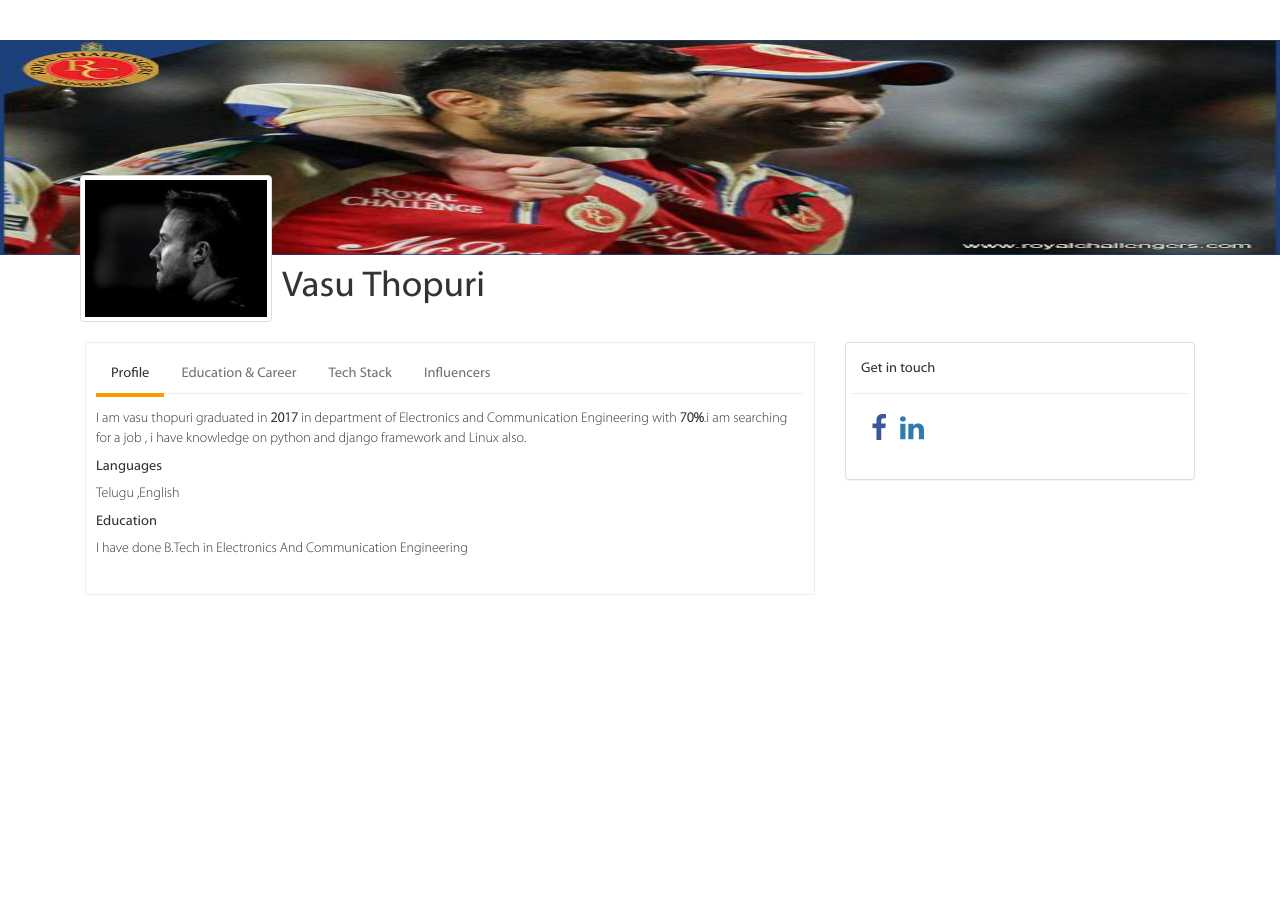
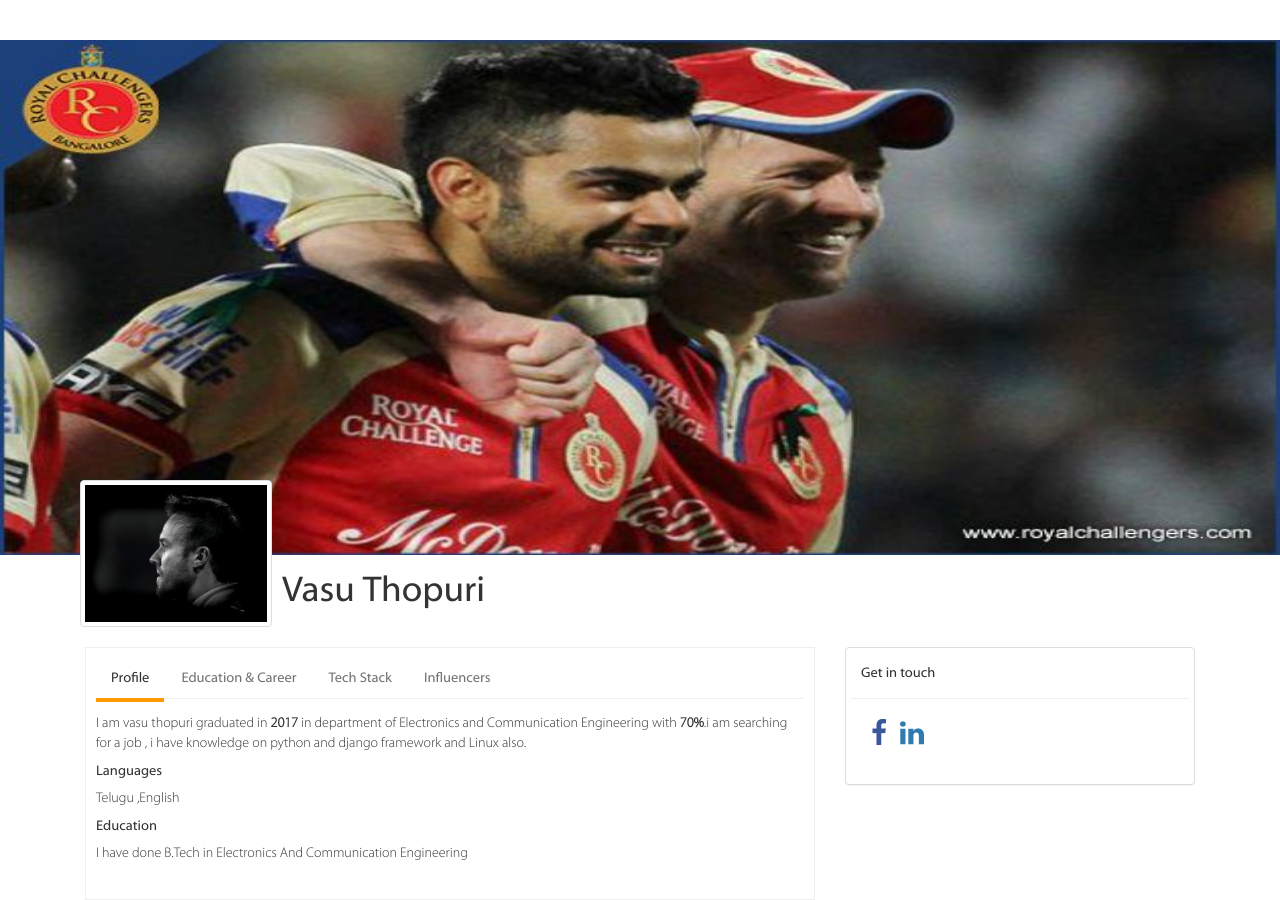
Before and after one commit to vasuthopuri/website, a Django app: page /about/ in a window 1280 px wide. Shown: the part 52-952 px from the top of the page. Before the commit the page ends 647 px from the top, so only its background shows below. Run offline with Django 3.2, Linux system fonts and the light colour scheme; some libraries are stand-ins or nearby versions.

Commit message:
change the css

```diff
--- a/music/static/music/css/styles.css
+++ b/music/static/music/css/styles.css
@@ -250,8 +250,8 @@
 .fb-profile img.fb-image-lg {
     z-index: 0;
     width: 100%;
-    margin-bottom: 10px;
-    height: 215px;
+    margin-bottom: 15px;
+    height: 515px;
 }
 
 .fb-image-profile {
--- a/requirements.txt
+++ b/requirements.txt
@@ -1,3 +1,4 @@
+dj-database-url==0.5.0
 Django==1.11.12
 gunicorn==19.7.1
 psycopg2==2.7.4
--- a/website/settings.py
+++ b/website/settings.py
@@ -12,9 +12,10 @@
 
 import os
 
+
 # Build paths inside the project like this: os.path.join(BASE_DIR, ...)
 BASE_DIR = os.path.dirname(os.path.dirname(os.path.abspath(__file__)))
-
+SETTINGS_PATH = os.path.dirname(os.path.dirname(__file__))
 
 # Quick-start development settings - unsuitable for production
 # See https://docs.djangoproject.com/en/2.0/howto/deployment/checklist/
@@ -122,7 +123,10 @@
 
 USE_TZ = True
 
+import dj_database_url
 
+DATABASES['default'] = dj_database_url.config()
+SECURE_PROXY_SSL_HEADER = ('HTTP_X_FORWARDED_PROTO', 'https')
 # Static files (CSS, JavaScript, Images)
 # https://docs.djangoproject.com/en/2.0/howto/static-files/
 STATICFILES_STORAGE = 'whitenoise.storage.CompressedManifestStaticFilesStorage'
```
Also changed, not shown: 2 other files.
